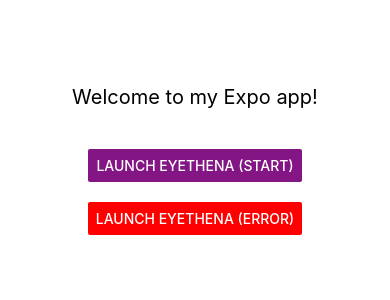
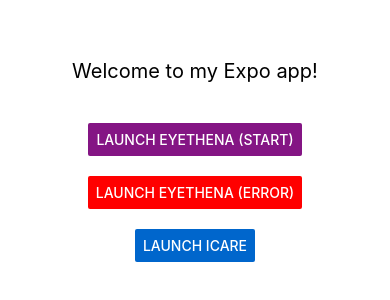
Before and after one commit to eyethena/eyethena-app-launch-test, a React Native app: screen / in a window 390 px wide. Shown: the part 262-562 px from the top of the page. Built offline with nearby package versions, Linux system fonts and the light colour scheme.

Commit message:
feat: add iCare app launch with Android intent URL

```diff
--- a/App.tsx
+++ b/App.tsx
@@ -16,7 +16,7 @@
 }
 
 export default function App(): JSX.Element {
-  const handlePress = async (status: 'start' | 'error'): Promise<void> => {
+  const handleEyethenaPress = async (status: 'start' | 'error'): Promise<void> => {
     const url: string = `eyethena-app://sync?status=${status}`;
 
     try {
@@ -26,18 +26,40 @@
     }
   };
 
+  const handleICarePress = async (): Promise<void> => {
+    const url: string = Platform.select({
+      ios: 'icare-app://',
+      android: 'intent://#Intent;' +
+        'package=com.icarefinland.patient2.us.internal;' +
+        'action=com.icarefinland.patient2.action.AUTO_SYNC;' +
+        'end',
+      default: 'icare-app://'
+    }) as string;
+
+    try {
+      await Linking.openURL(url);
+    } catch (error) {
+      Alert.alert('Error', 'Could not open iCare app. Please make sure it is installed.');
+    }
+  };
+
   return (
     <View style={styles.container}>
       <Text style={styles.text}>Welcome to my Expo app!</Text>
       <Button
         title="Launch Eyethena (Start)"
-        onPress={() => handlePress('start')}
+        onPress={() => handleEyethenaPress('start')}
         color="#841584"
       />
       <Button
         title="Launch Eyethena (Error)"
-        onPress={() => handlePress('error')}
+        onPress={() => handleEyethenaPress('error')}
         color="#ff0000"
+      />
+      <Button
+        title="Launch iCare"
+        onPress={handleICarePress}
+        color="#0066cc"
       />
       <StatusBar style="auto" />
     </View>
```
